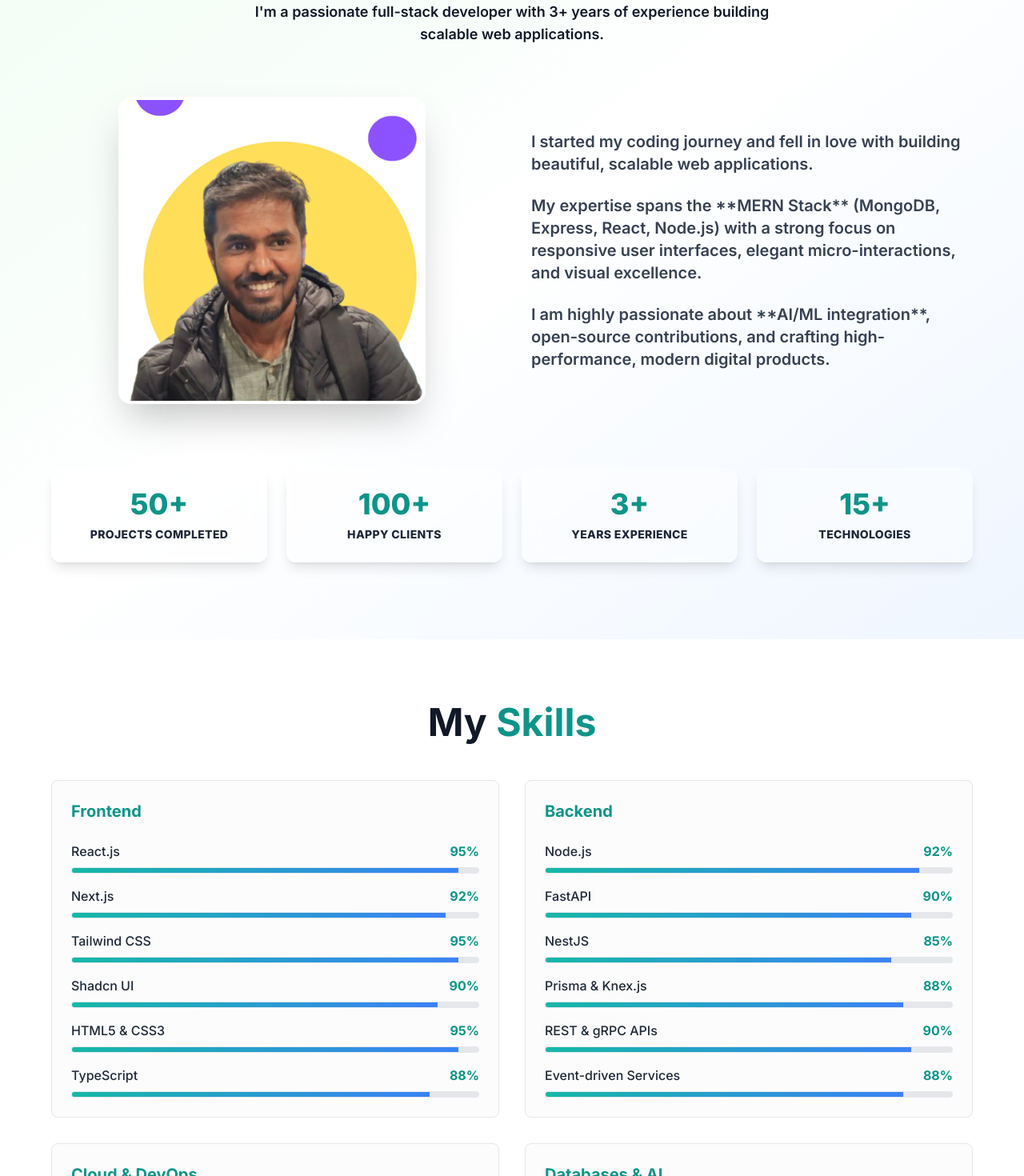
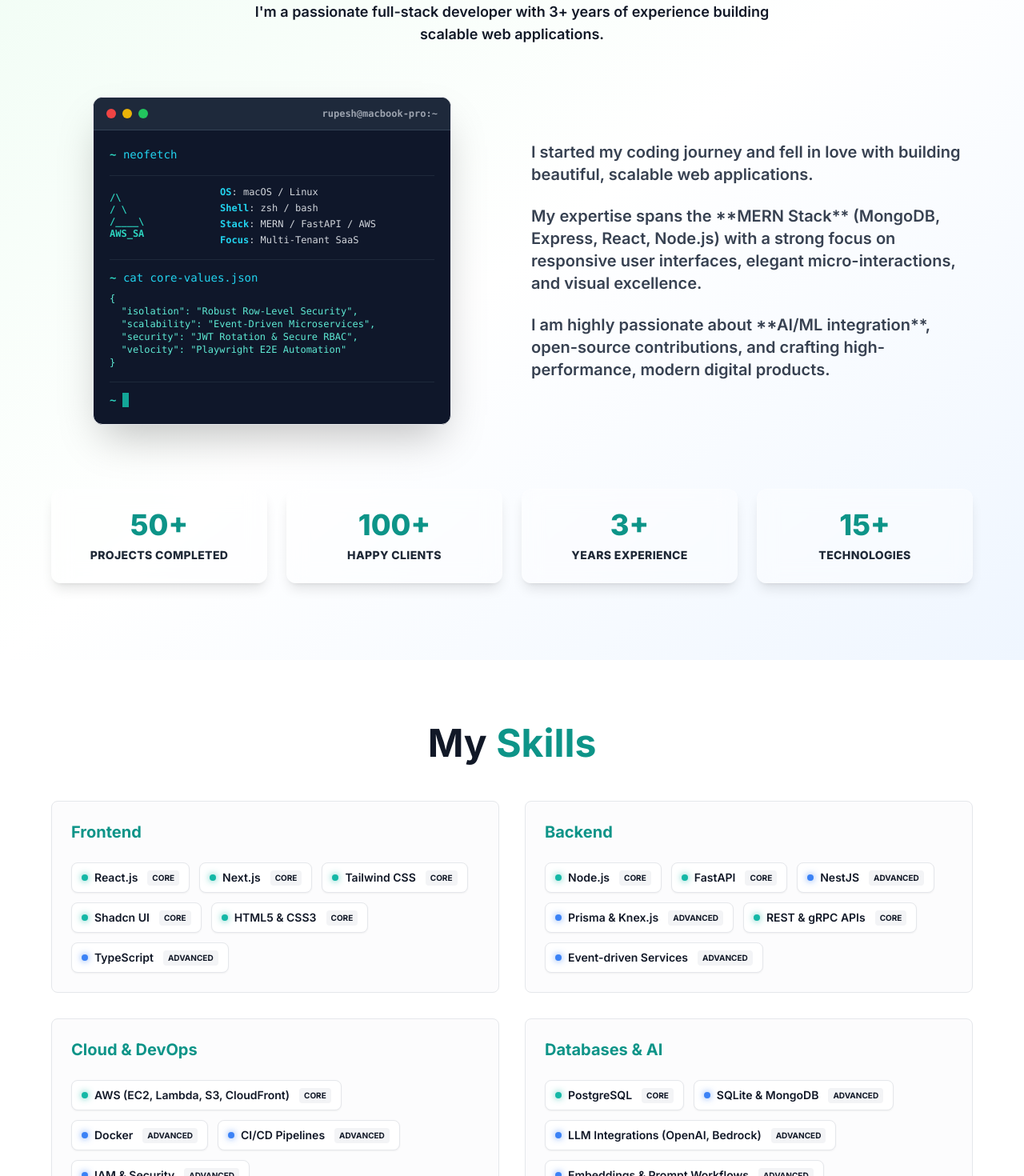
Before and after one commit to RupeshDev18/rupesh-portfolio, a React (Vite) app: page / in a window 1280 px wide. Shown: the part 960-2430 px from the top of the page at 80% size. Built offline with nearby package versions, Linux system fonts and the light colour scheme.

Commit message:
fix: remove image from about and skills percentage

```diff
--- a/src/components/about/About.jsx
+++ b/src/components/about/About.jsx
@@ -1,6 +1,5 @@
 import React from "react";
 import { motion } from "framer-motion";
-import aboutImg from "../../assets/profile.png";
 
 const About = ({ darkMode }) => {
   const stats = [
@@ -34,22 +33,59 @@ const About = ({ darkMode }) => {
         </motion.p>
 
         <div className="grid grid-cols-1 md:grid-cols-2 gap-12 mb-20 items-center">
-          {/* Profile Photo cutout with tilt animation */}
+          {/* macOS Terminal Bio Container */}
           <motion.div
-            className="relative rounded-2xl overflow-hidden shadow-2xl border-4 border-white dark:border-slate-800/80 aspect-square max-w-sm mx-auto group cursor-pointer"
+            className="w-full max-w-md mx-auto rounded-xl overflow-hidden border border-gray-200 dark:border-teal-500/20 bg-slate-900 shadow-2xl font-mono text-sm text-gray-100"
             initial={{ opacity: 0, x: -50 }}
             whileInView={{ opacity: 1, x: 0 }}
             transition={{ duration: 0.6 }}
             viewport={{ once: true }}
-            whileHover={{ scale: 1.02, rotate: 1 }}
+            whileHover={{ y: -5 }}
           >
-            <img
-              src={aboutImg}
-              alt="About Rupesh"
-              className="w-full h-full object-cover select-none transition-transform duration-500 group-hover:scale-105"
-            />
-            {/* Elegant vignette overlay */}
-            <div className="absolute inset-0 bg-gradient-to-t from-black/20 via-transparent to-transparent opacity-0 group-hover:opacity-100 transition-opacity duration-300 pointer-events-none"></div>
+            {/* Window Header */}
+            <div className="flex items-center justify-between px-4 py-3 bg-slate-800 border-b border-slate-700 select-none">
+              <div className="flex items-center space-x-2">
+                <span className="w-3 h-3 bg-red-500 rounded-full inline-block"></span>
+                <span className="w-3 h-3 bg-yellow-500 rounded-full inline-block"></span>
+                <span className="w-3 h-3 bg-green-500 rounded-full inline-block"></span>
+              </div>
+              <span className="text-xs text-gray-400 font-semibold">rupesh@macbook-pro:~</span>
+            </div>
+            {/* Terminal Content */}
+            <div className="p-5 space-y-4 text-left">
+              <div>
+                <span className="text-teal-400 font-bold">~</span> <span className="text-cyan-400">neofetch</span>
+              </div>
+              <div className="grid grid-cols-3 gap-2 text-xs text-gray-300 border-t border-slate-800 pt-3">
+                <div className="col-span-1 text-teal-400 font-extrabold flex flex-col justify-center leading-tight">
+                  <span>  /\  </span>
+                  <span> /  \ </span>
+                  <span>/____\</span>
+                  <span>AWS_SA</span>
+                </div>
+                <div className="col-span-2 space-y-1">
+                  <p><span className="text-cyan-400 font-bold">OS</span>: macOS / Linux</p>
+                  <p><span className="text-cyan-400 font-bold">Shell</span>: zsh / bash</p>
+                  <p><span className="text-cyan-400 font-bold">Stack</span>: MERN / FastAPI / AWS</p>
+                  <p><span className="text-cyan-400 font-bold">Focus</span>: Multi-Tenant SaaS</p>
+                </div>
+              </div>
+              <div className="border-t border-slate-800 pt-3">
+                <span className="text-teal-400 font-bold">~</span> <span className="text-cyan-400">cat core-values.json</span>
+                <pre className="text-xs text-teal-300 mt-2 overflow-x-auto">
+{`{
+  "isolation": "Robust Row-Level Security",
+  "scalability": "Event-Driven Microservices",
+  "security": "JWT Rotation & Secure RBAC",
+  "velocity": "Playwright E2E Automation"
+}`}
+                </pre>
+              </div>
+              <div className="border-t border-slate-800 pt-3 flex items-center gap-2">
+                <span className="text-teal-400 font-bold">~</span>
+                <span className="w-2 h-4 bg-teal-500 animate-[ping_1.5s_infinite] inline-block"></span>
+              </div>
+            </div>
           </motion.div>
 
           {/* Description paragraphs */}
--- a/src/components/skills/Skills.jsx
+++ b/src/components/skills/Skills.jsx
@@ -16,24 +16,29 @@ const Skills = ({ darkMode }) => {
           {skillCategories.map((category, catIdx) => (
             <motion.div key={catIdx} className="p-6 bg-gray-50/50 dark:bg-slate-900/60 dark:backdrop-blur-md rounded-lg border border-gray-200 dark:border-teal-500/20 hover:border-teal-400 dark:hover:border-cyan-400/40 hover:shadow-lg dark:hover:shadow-[0_0_20px_rgba(6,182,212,0.15)] transition-all duration-300">
               <h3 className="text-xl font-bold mb-6 text-teal-600 dark:text-cyan-400">{category.category}</h3>
-              <div className="space-y-4">
-                {category.skills.map((skill, idx) => (
-                  <div key={idx} className="space-y-2">
-                    <div className="flex justify-between">
-                      <span className="font-medium text-gray-800 dark:text-gray-200">{skill.name}</span>
-                      <span className="text-teal-600 dark:text-cyan-400 font-bold">{skill.level}%</span>
-                    </div>
-                    <div className="h-2 bg-gray-200 dark:bg-slate-950 rounded-full overflow-hidden border border-transparent dark:border-teal-950/40">
-                      <motion.div
-                        className="h-full bg-gradient-to-r from-teal-500 to-blue-500"
-                        initial={{ width: 0 }}
-                        whileInView={{ width: `${skill.level}%` }}
-                        transition={{ duration: 0.8 }}
-                        viewport={{ once: true }}
-                      ></motion.div>
-                    </div>
-                  </div>
-                ))}
+              <div className="flex flex-wrap gap-3">
+                {category.skills.map((skill, idx) => {
+                  const isExpert = skill.level >= 90;
+                  const isAdvanced = skill.level >= 85 && skill.level < 90;
+                  const tag = isExpert ? "Core" : isAdvanced ? "Advanced" : "Specialist";
+
+                  return (
+                    <motion.div
+                      key={idx}
+                      className="flex items-center gap-2 px-3 py-2 bg-white dark:bg-slate-950 rounded-lg border border-gray-150 dark:border-teal-950/40 shadow-sm text-gray-850 dark:text-gray-200 cursor-default"
+                      whileHover={{ scale: 1.05, y: -2, borderColor: "#0d9488" }}
+                      transition={{ type: "spring", stiffness: 400, damping: 17 }}
+                    >
+                      <span className={`w-2 h-2 rounded-full inline-block ${
+                        isExpert ? "bg-teal-500 shadow-[0_0_8px_rgba(20,184,166,0.8)]" : "bg-blue-500 shadow-[0_0_8px_rgba(59,130,246,0.8)]"
+                      }`}></span>
+                      <span className="font-semibold text-sm">{skill.name}</span>
+                      <span className="text-[10px] uppercase font-bold text-gray-450 dark:text-slate-500 bg-gray-100 dark:bg-slate-900 px-1.5 py-0.5 rounded ml-1">
+                        {tag}
+                      </span>
+                    </motion.div>
+                  );
+                })}
               </div>
             </motion.div>
           ))}
```
